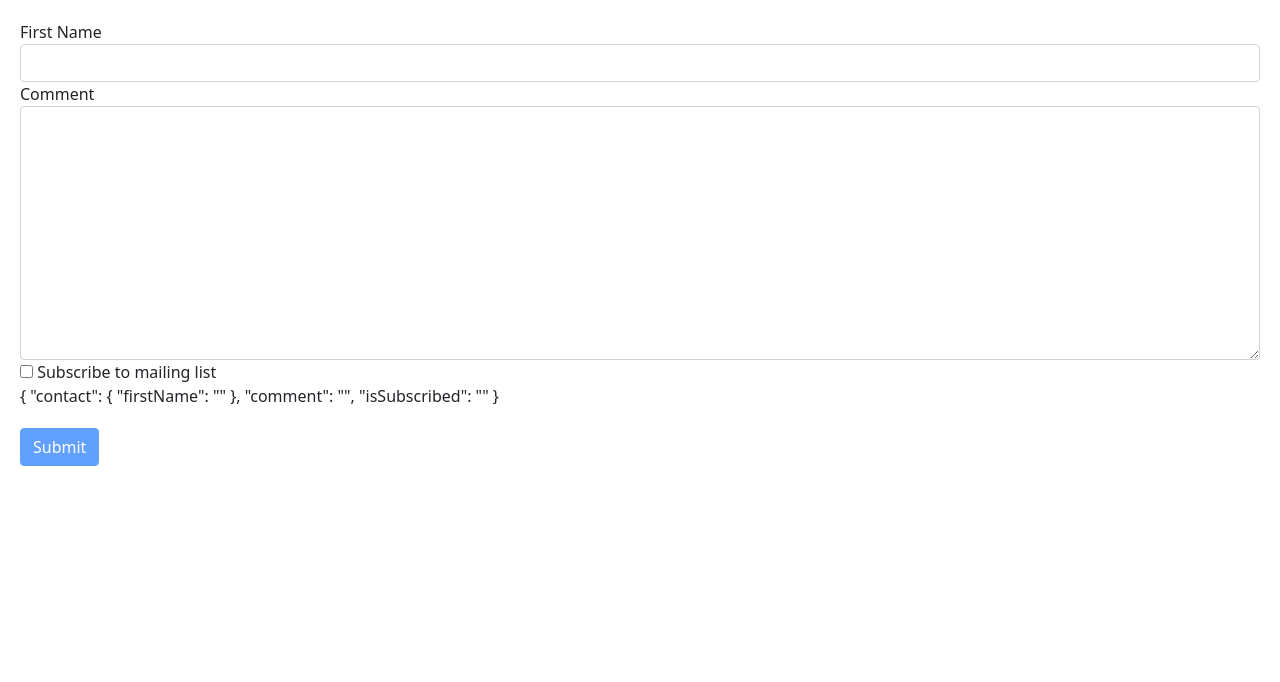
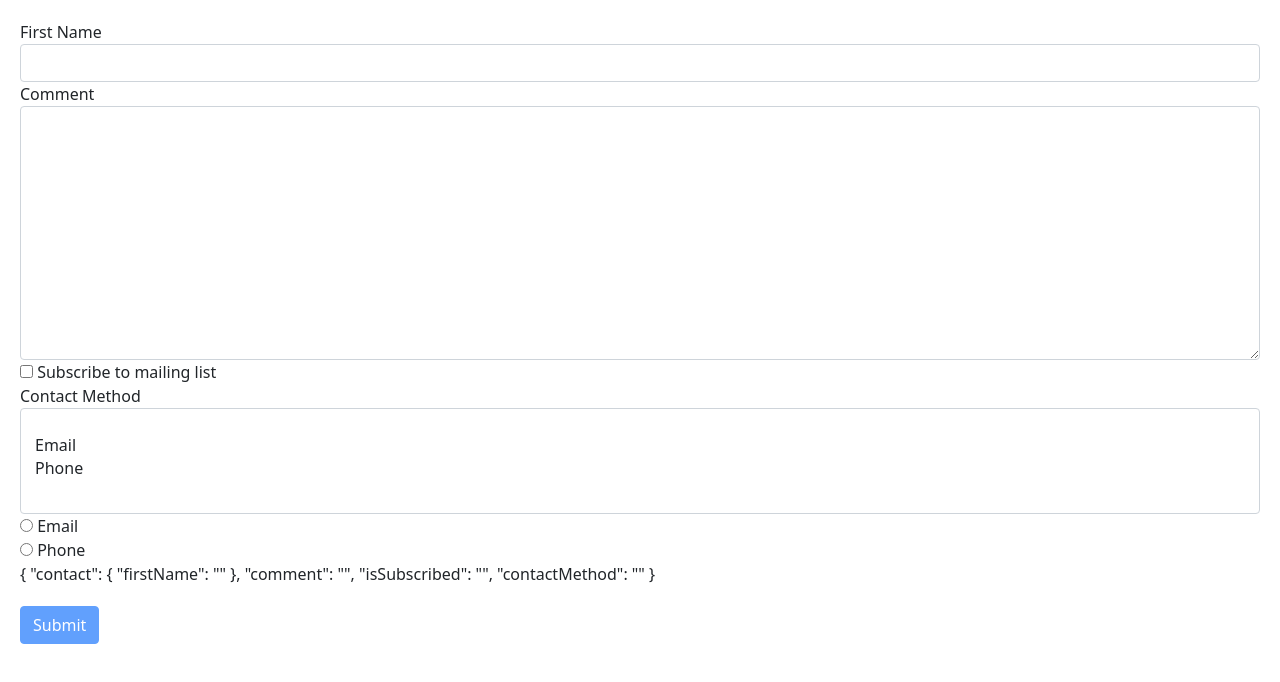
Before and after one commit to ajisrael/mosh-angular, an Angular app in the folder hello-world/: page / in a window 1280 px wide. Shown: the top 682 px of the page. Built offline with nearby package versions, Linux system fonts and the light colour scheme.

Commit message:
drop down list and radio buttons

```diff
--- a/hello-world/src/app/contact-form/contact-form.component.html
+++ b/hello-world/src/app/contact-form/contact-form.component.html
@@ -50,6 +50,27 @@
       mailing list
     </label>
   </div>
+  <div class="form-group">
+    <label for="contactMethod">Contact Method</label
+    ><select
+      multiple
+      ngModel
+      name="contactMethod"
+      id="contactMethod"
+      class="form-control"
+    >
+      <option value=""></option>
+      <option *ngFor="let method of contactMethods" [value]="method.id">
+        {{ method.name }}
+      </option>
+    </select>
+  </div>
+  <div *ngFor="let method of contactMethods" class="radio">
+    <label>
+      <input ngModel type="radio" name="contactMethod" [value]="method.id" />
+      {{ method.name }}
+    </label>
+  </div>
   <p>
     {{ f.value | json }}
   </p>
--- a/hello-world/src/app/contact-form/contact-form.component.ts
+++ b/hello-world/src/app/contact-form/contact-form.component.ts
@@ -6,6 +6,11 @@
   styleUrls: ['./contact-form.component.css'],
 })
 export class ContactFormComponent {
+  contactMethods = [
+    { id: 1, name: 'Email' },
+    { id: 2, name: 'Phone' },
+  ];
+
   log(x: any) {
     console.log(x);
   }
```
